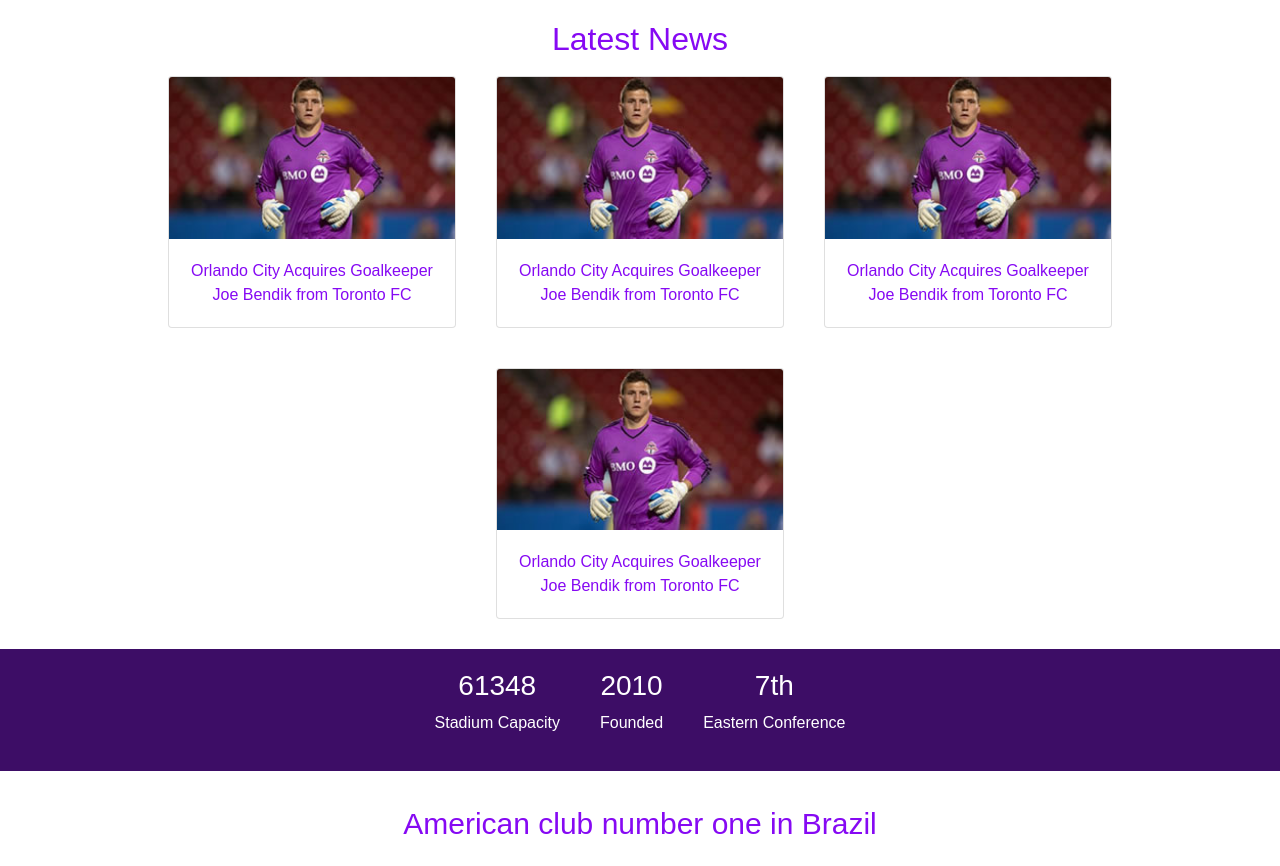
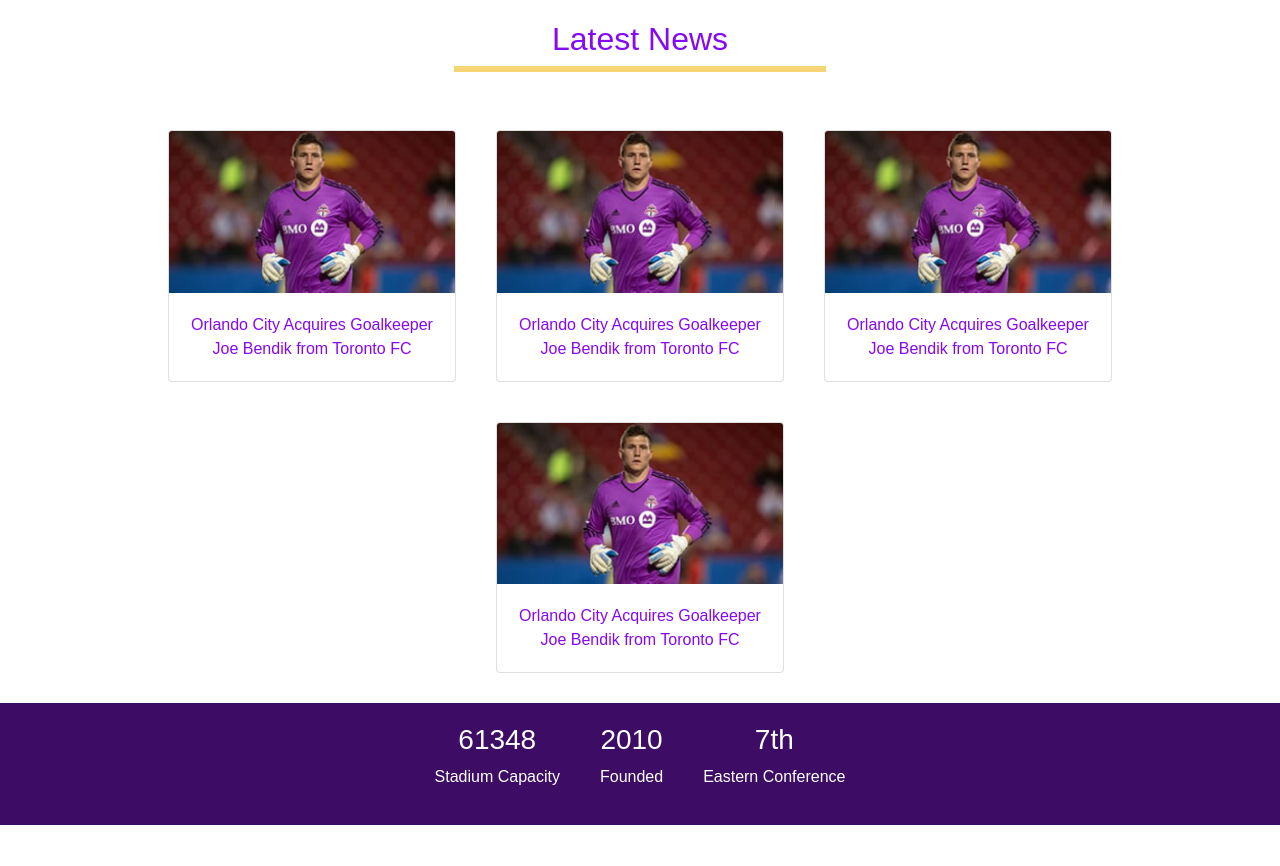
Before and after one commit to guiH0l1/siteOrlandoCity, a plain HTML site: page index.html in a window 1280 px wide. Shown: the part 841-1707 px from the top of the page. Drawn offline with nearby package versions, Linux system fonts and the light colour scheme.

Commit message:
barrinha

```diff
--- a/index.html
+++ b/index.html
@@ -56,6 +56,7 @@
     </div>
     <section class="news">
         <h2>Latest News</h2>
+        <hr class="mx-auto mt-2 mb-5" style="width: 30%; border-top: 6px solid #f8d574">
         <div class="news-container">
             <div class="card" style="width: 18rem;">
                 <img class="card-img-top" src="img/noticia-thumb.jpg" alt="Imagem de capa do card">
```
